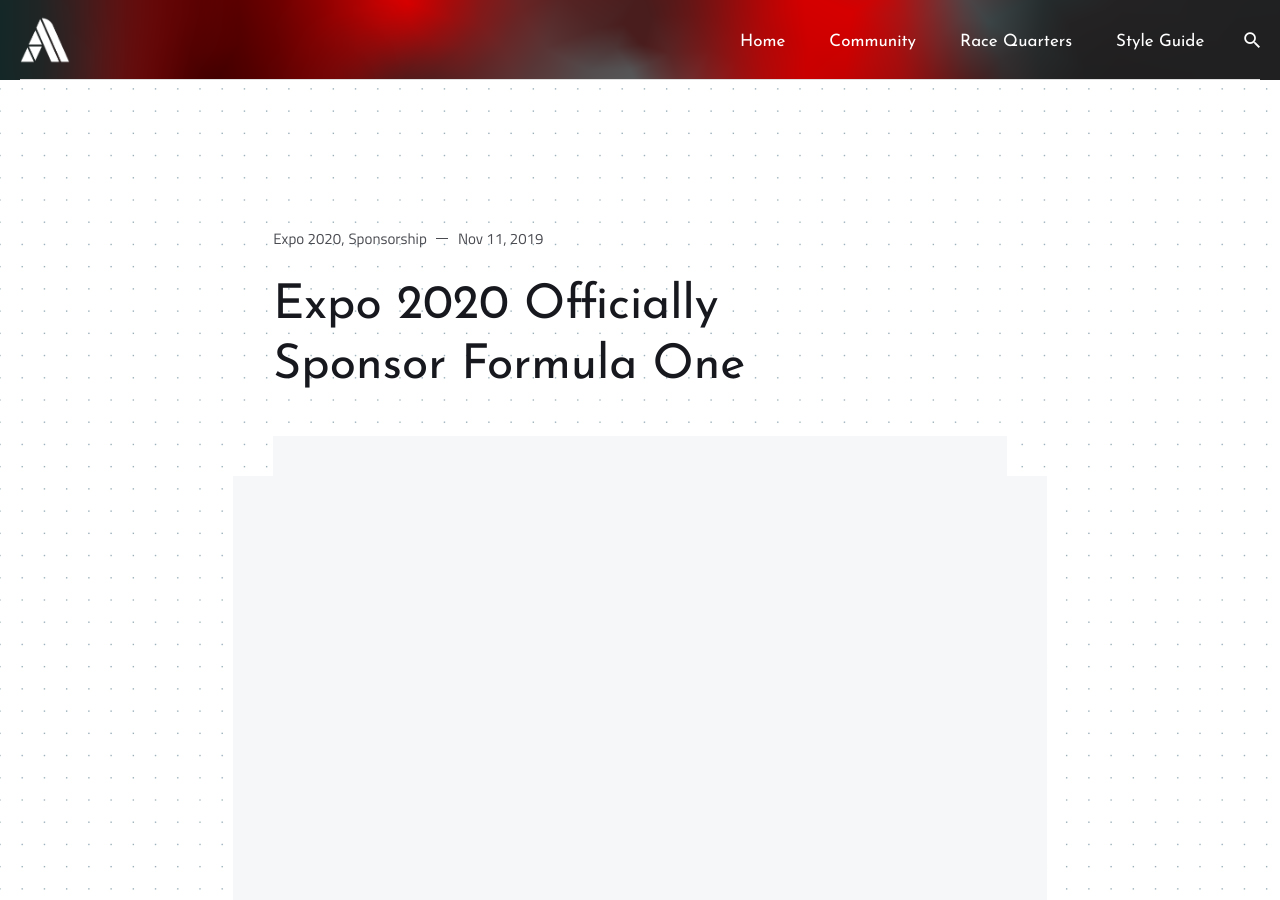
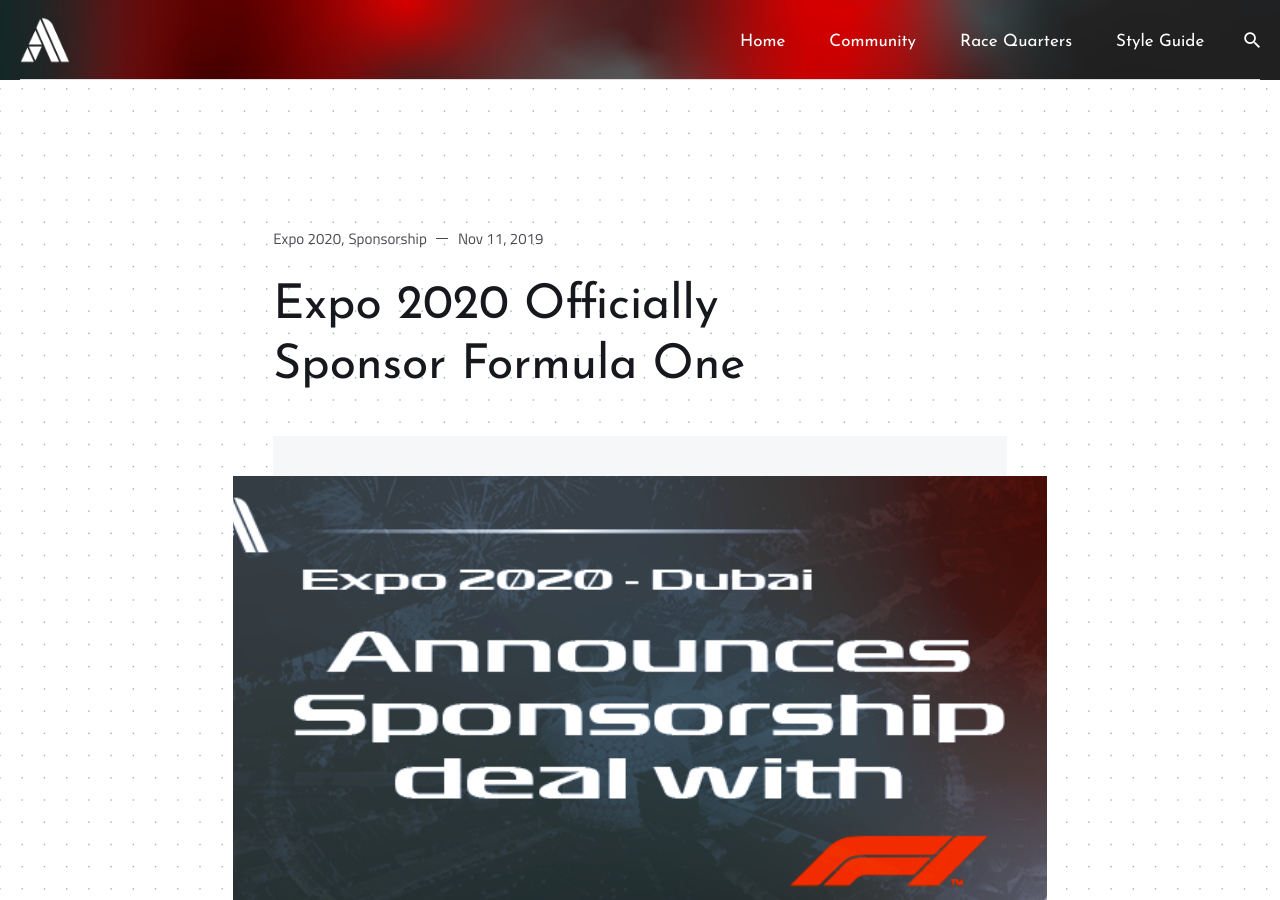
Before and after one commit to Asfalto-Ascari/AsfaltoAscari, a Jekyll site: the page built from _posts/2019-11-11-P008-Expo2020_FormulaOne.md, in a window 1280 px wide and 900 px high. Built offline with Jekyll 4.4.1, drawn with Linux system fonts in a browser that asks for light colours; nearby versions of some CDN libraries; comment, search, counter and statistics services are not loaded.

Commit message:
SYNTAX FIX!

```diff
--- a/_posts/2019-11-11-P008-Expo2020_FormulaOne.md
+++ b/_posts/2019-11-11-P008-Expo2020_FormulaOne.md
@@ -2,7 +2,7 @@
 layout: post
 title: "Expo 2020 Officially Sponsor Formula One"
 date: 2019-11-11 21:50:00 +0000
-image: /images/Media/008ExpoDubaiHeader.png'
+image: '/images/Media/008ExpoDubaiHeader.png'
 tags:
 - Expo 2020
 - Sponsorship
```
